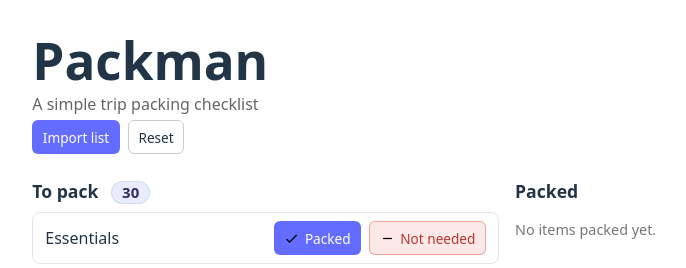
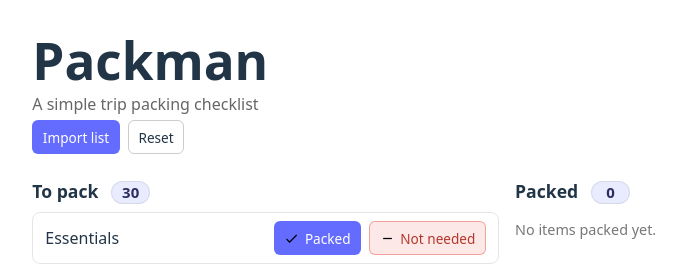
Before and after one commit to michal-mally/packman, a React (Vite) app: page / in a window 1280 px wide. Shown: the top 268 px of the page, without its empty margins (133-819 px from the left). Built offline with nearby package versions, Linux system fonts and the light colour scheme.

Commit message:
Counts added to all lists.

```diff
--- a/src/App.tsx
+++ b/src/App.tsx
@@ -95,14 +95,6 @@ function App() {
 
   const idsWithChildren = useMemo(() => new Set(Array.from(childrenByGroup.keys())), [childrenByGroup])
 
-  const leavesByStatus = useMemo(() => {
-    const isLeaf = (n: Node) => !idsWithChildren.has(n.id)
-    return {
-      default: nodes.filter((n) => isLeaf(n) && n.status === 'default'),
-      packed: nodes.filter((n) => isLeaf(n) && n.status === 'packed'),
-      notNeeded: nodes.filter((n) => isLeaf(n) && n.status === 'not-needed'),
-    }
-  }, [nodes, idsWithChildren])
 
   // Count all entries (groups and items) that are actually visible in "To pack"
   const toPackCount = useMemo(() => {
@@ -127,6 +119,91 @@ function App() {
 
   // Use groups in their natural order as defined by the source list (default or imported)
   const orderedGroups = groups
+
+  // Count visible entries for status sections (groups + items actually rendered)
+  const packedCount = useMemo(() => {
+    const status: ItemStatus = 'packed'
+    let count = 0
+    const hasDescWithStatus = (id: string): boolean => {
+      const stack = [id]
+      while (stack.length) {
+        const cur = stack.pop()!
+        const kids = childrenByGroup.get(cur) ?? []
+        for (const k of kids) {
+          if (k.status === status) return true
+          stack.push(k.id)
+        }
+      }
+      return false
+    }
+    const visit = (parentId: string) => {
+      const children = childrenByGroup.get(parentId) ?? []
+      for (const n of children) {
+        const isGroup = idsWithChildren.has(n.id)
+        if (isGroup) {
+          const any = hasDescWithStatus(n.id)
+          const showGroup = n.status === status || any
+          if (showGroup) {
+            count++
+            visit(n.id)
+          }
+        } else {
+          if (n.status === status) count++
+        }
+      }
+    }
+    for (const g of orderedGroups) {
+      const any = hasDescWithStatus(g.id)
+      const showGroup = g.status === status || any
+      if (showGroup) {
+        count++
+        visit(g.id)
+      }
+    }
+    return count
+  }, [orderedGroups, childrenByGroup, idsWithChildren])
+
+  const notNeededCount = useMemo(() => {
+    const status: ItemStatus = 'not-needed'
+    let count = 0
+    const hasDescWithStatus = (id: string): boolean => {
+      const stack = [id]
+      while (stack.length) {
+        const cur = stack.pop()!
+        const kids = childrenByGroup.get(cur) ?? []
+        for (const k of kids) {
+          if (k.status === status) return true
+          stack.push(k.id)
+        }
+      }
+      return false
+    }
+    const visit = (parentId: string) => {
+      const children = childrenByGroup.get(parentId) ?? []
+      for (const n of children) {
+        const isGroup = idsWithChildren.has(n.id)
+        if (isGroup) {
+          const any = hasDescWithStatus(n.id)
+          const showGroup = n.status === status || any
+          if (showGroup) {
+            count++
+            visit(n.id)
+          }
+        } else {
+          if (n.status === status) count++
+        }
+      }
+    }
+    for (const g of orderedGroups) {
+      const any = hasDescWithStatus(g.id)
+      const showGroup = g.status === status || any
+      if (showGroup) {
+        count++
+        visit(g.id)
+      }
+    }
+    return count
+  }, [orderedGroups, childrenByGroup, idsWithChildren])
 
   // Persist nodes
   useEffect(() => {
@@ -331,7 +408,7 @@ function App() {
           orderedGroups={orderedGroups}
           childrenByGroup={childrenByGroup}
           idsWithChildren={idsWithChildren}
-          toPackCount={toPackCount}
+          count={toPackCount}
           emptyComponent={(
             <div className="empty-hero" aria-live="polite">
               {luggageSvg && <div dangerouslySetInnerHTML={{ __html: luggageSvg }} />}
@@ -349,7 +426,7 @@ function App() {
           orderedGroups={orderedGroups}
           childrenByGroup={childrenByGroup}
           idsWithChildren={idsWithChildren}
-          packedLeavesCount={leavesByStatus.packed.length}
+          count={packedCount}
           emptyComponent={<p className="empty">No items packed yet.</p>}
           animating={animating}
           setAnimating={setAnimating}
@@ -361,7 +438,7 @@ function App() {
           orderedGroups={orderedGroups}
           childrenByGroup={childrenByGroup}
           idsWithChildren={idsWithChildren}
-          notNeededLeavesCount={leavesByStatus.notNeeded.length}
+          count={notNeededCount}
           emptyComponent={<p className="empty">No items marked as not needed.</p>}
           animating={animating}
           setAnimating={setAnimating}
--- a/src/components/ListSection.tsx
+++ b/src/components/ListSection.tsx
@@ -11,10 +11,8 @@ export type ListSectionProps = {
   orderedGroups: Node[]
   childrenByGroup: Map<string, Node[]>
   idsWithChildren: Set<string>
-  // counts and visuals for headers/empty states
-  toPackCount?: number
-  packedLeavesCount?: number
-  notNeededLeavesCount?: number
+  // unified count of visible entries in this section
+  count?: number
   // custom empty state component to render when the section is empty
   emptyComponent?: React.ReactNode
   // interaction/animation helpers
@@ -29,9 +27,7 @@ export default function ListSection(props: ListSectionProps) {
     orderedGroups,
     childrenByGroup,
     idsWithChildren,
-    toPackCount = 0,
-    packedLeavesCount = 0,
-    notNeededLeavesCount = 0,
+    count = 0,
     emptyComponent,
     animating,
     setAnimating,
@@ -221,13 +217,13 @@ export default function ListSection(props: ListSectionProps) {
   if (mode === 'to-pack') {
     return (
       <section className="column">
-        {toPackCount === 0 ? (
+        {count === 0 ? (
           <>{emptyComponent}</>
         ) : (
           <>
             <h2>
               To pack{' '}
-              <span className="badge" aria-label={`To pack count: ${toPackCount}`}>{toPackCount}</span>
+              <span className="badge" aria-label={`To pack count: ${count}`}>{count}</span>
             </h2>
             {orderedGroups
               .filter((g) => g.status === 'default')
@@ -257,11 +253,14 @@ export default function ListSection(props: ListSectionProps) {
 
   const status: ItemStatus = mode === 'packed' ? 'packed' : 'not-needed'
   const isNotNeeded = status === 'not-needed'
-  const empty = status === 'packed' ? packedLeavesCount === 0 : notNeededLeavesCount === 0
+  const empty = count === 0
 
   return (
     <section className="column">
-      <h2>{status === 'packed' ? 'Packed' : 'Not needed'}</h2>
+      <h2>
+        {status === 'packed' ? 'Packed' : 'Not needed'}{' '}
+        <span className="badge" aria-label={`${status === 'packed' ? 'Packed' : 'Not needed'} count: ${count}`}>{count}</span>
+      </h2>
       {empty && (
         <>{emptyComponent}</>
       )}
```
